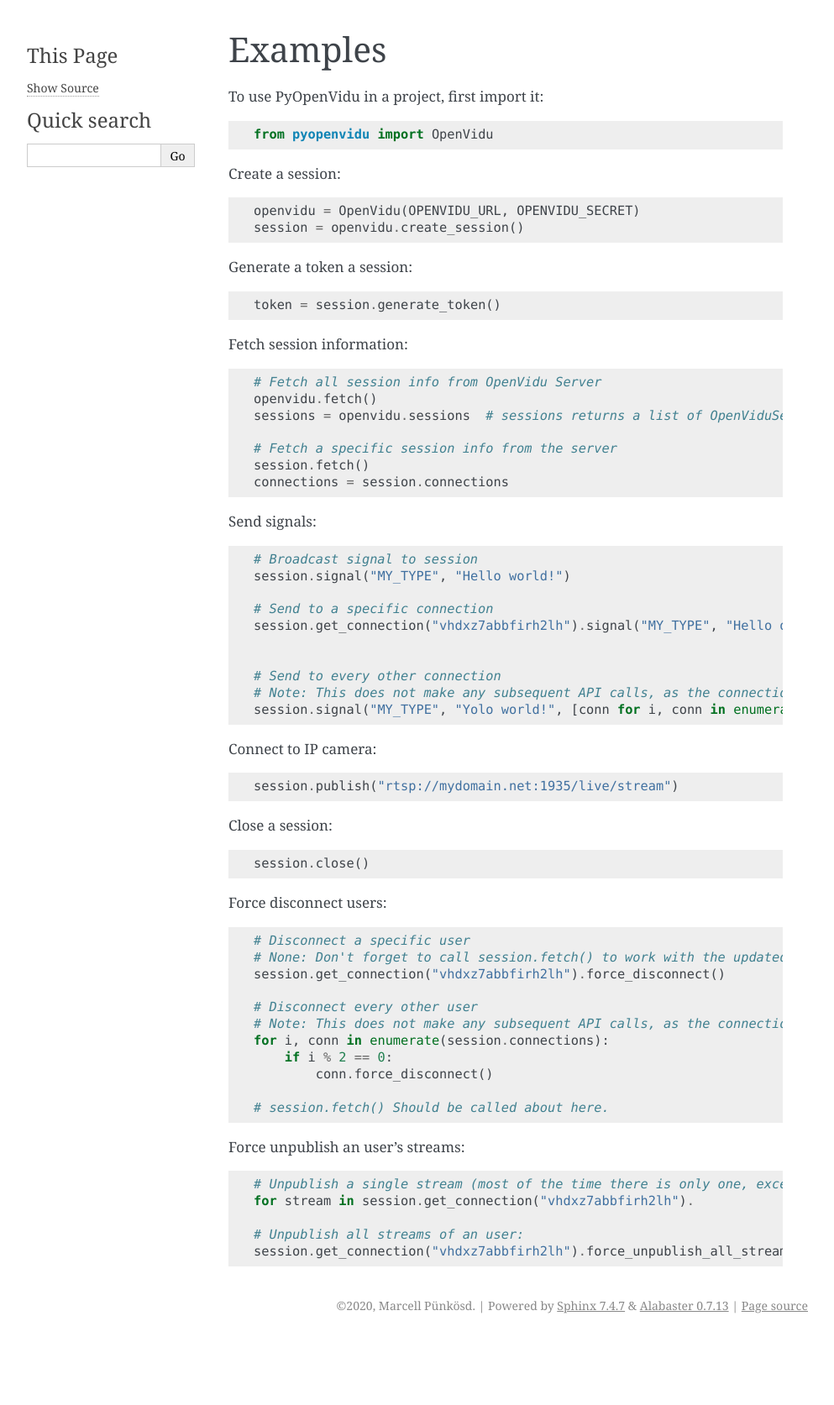
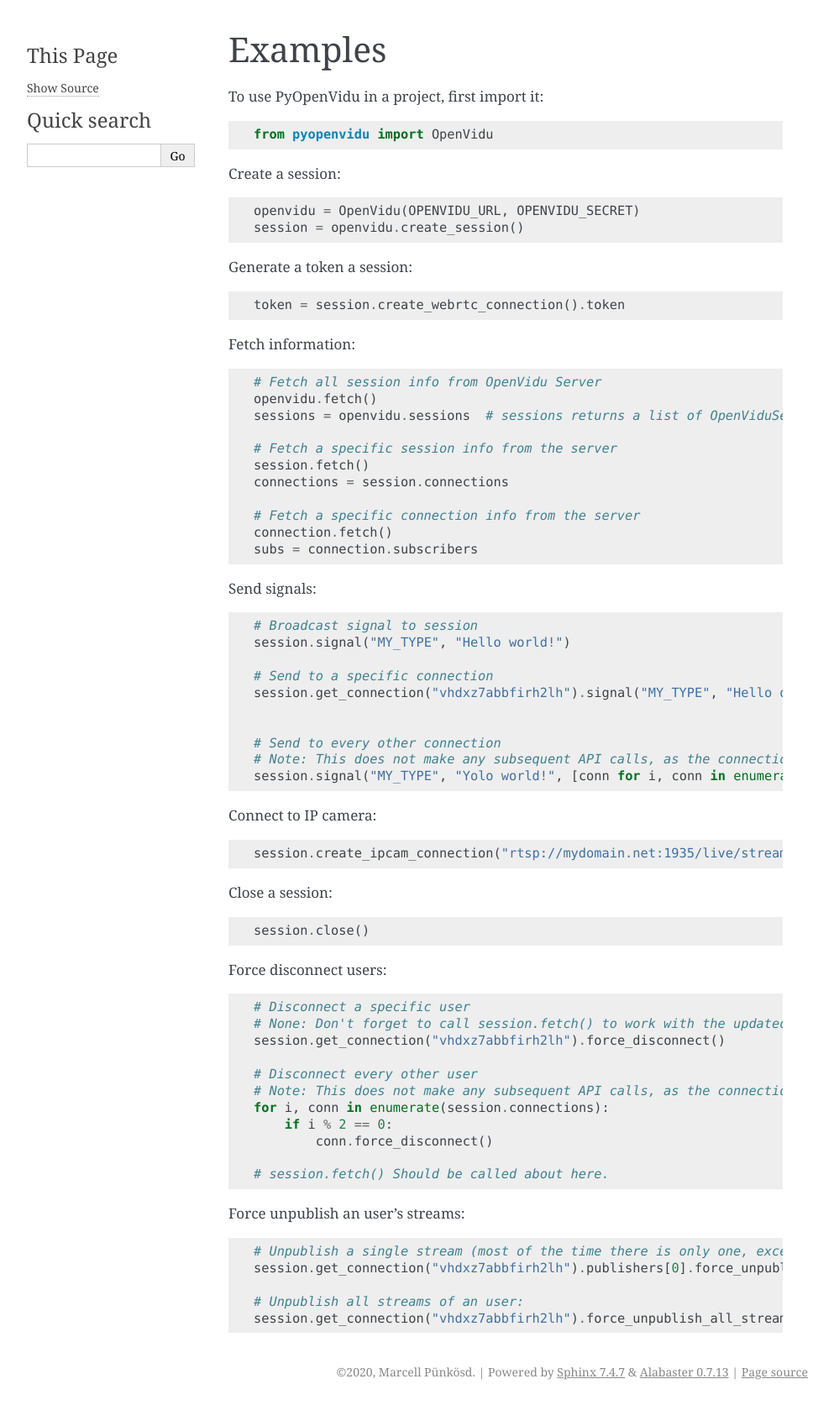
Before and after one commit to marcsello/pyopenvidu, a Sphinx documentation site: the page built from docs/examples.rst, in a window 1280 px wide. Shown: the whole page at 84% size, without its empty margins (148-1141 px from the left). Built offline with Sphinx 7.4.7, drawn with Linux system fonts in a browser that asks for light colours; before the commit the page ends 1594 px from its top, so only the background shows below that.

Commit message:
Updated examples

```diff
--- a/docs/examples.rst
+++ b/docs/examples.rst
@@ -13,9 +13,9 @@
 
 Generate a token a session::
 
-    token = session.generate_token()
+    token = session.create_webrtc_connection().token
 
-Fetch session information::
+Fetch information::
 
     # Fetch all session info from OpenVidu Server
     openvidu.fetch()
@@ -24,6 +24,10 @@
     # Fetch a specific session info from the server
     session.fetch()
     connections = session.connections
+
+    # Fetch a specific connection info from the server
+    connection.fetch()
+    subs = connection.subscribers
 
 
 Send signals::
@@ -41,7 +45,7 @@
 
 Connect to IP camera::
 
-    session.publish("rtsp://mydomain.net:1935/live/stream")
+    session.create_ipcam_connection("rtsp://mydomain.net:1935/live/stream")
 
 Close a session::
 
@@ -64,7 +68,7 @@
 Force unpublish an user's streams::
 
     # Unpublish a single stream (most of the time there is only one, except when sharing screen):
-    for stream in session.get_connection("vhdxz7abbfirh2lh").
+    session.get_connection("vhdxz7abbfirh2lh").publishers[0].force_unpublish()
 
     # Unpublish all streams of an user:
     session.get_connection("vhdxz7abbfirh2lh").force_unpublish_all_streams()
```
